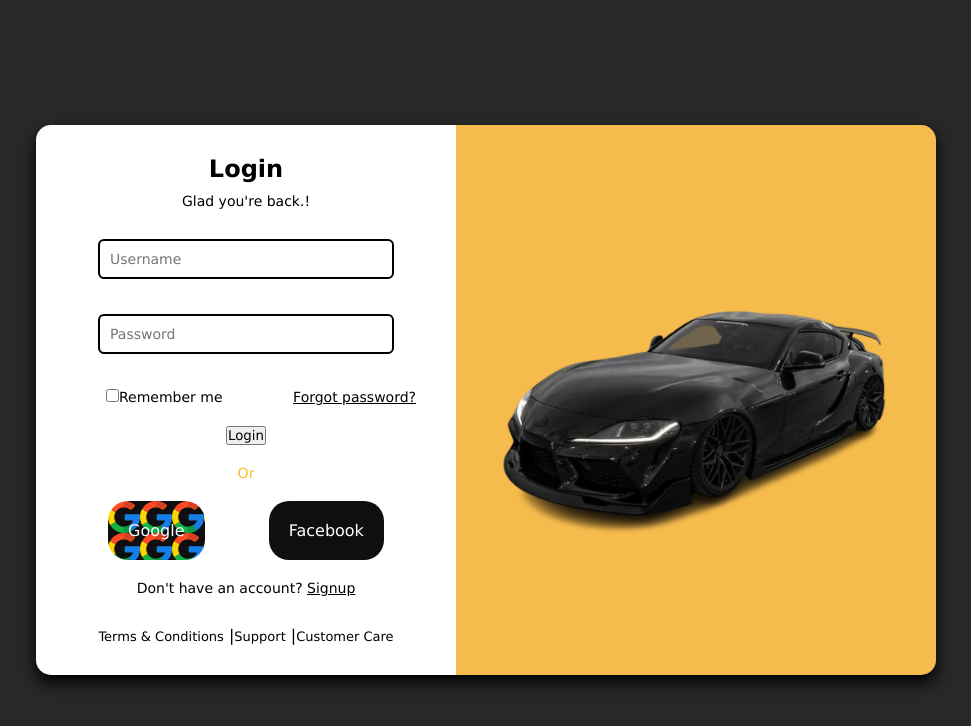
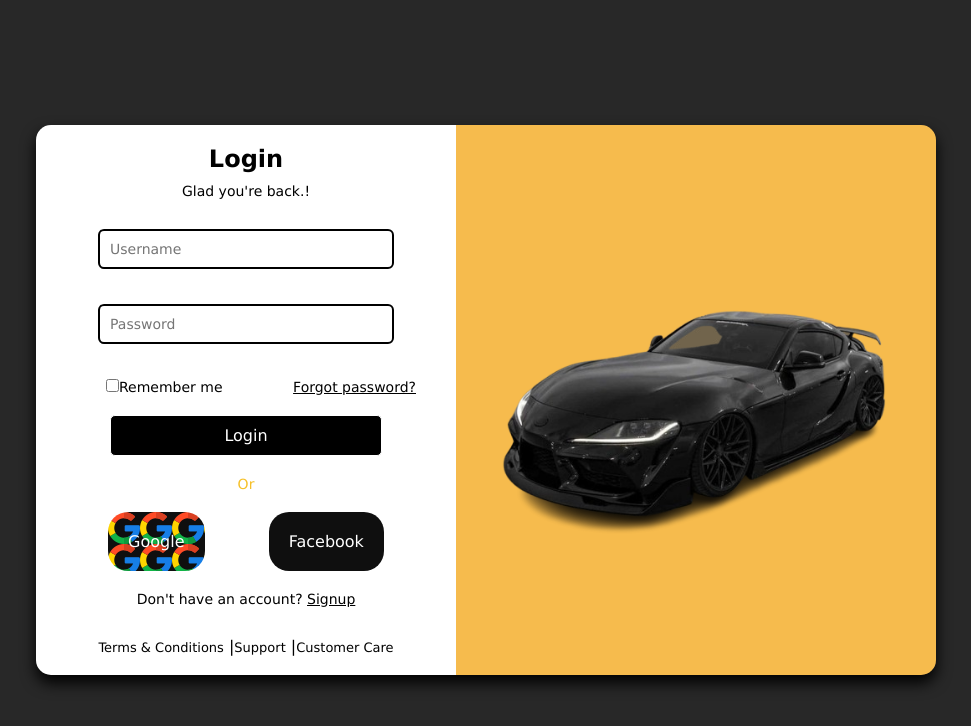
Before and after one commit to amitKhayargoli/Full-Stack-Car-Rental, a React (Vite) app: page /Login in a window 1280 px wide. Shown: the top 726 px of the page, without its empty margins (154-1125 px from the left). Built offline with nearby package versions, Linux system fonts and the light colour scheme.

Commit message:
minor changes in login form

```diff
--- a/src/Login.css
+++ b/src/Login.css
@@ -116,7 +116,7 @@
     text-decoration: underline;
 }
 
-.submit {
+.submit-btn {
     width: 80%;
     padding: 10px;
     background-color: black;
--- a/src/Login.jsx
+++ b/src/Login.jsx
@@ -5,7 +5,9 @@ import car from "./car.png";
 import "./Login.css";
 
 export default function Login() {
-  function validation() {
+  const handleValidation = (e) => {
+    e.preventDefault();
+
     const loginForm = document.getElementById("loginForm");
     const username = document.getElementById("username");
     const password = document.getElementById("password");
@@ -38,7 +40,7 @@ export default function Login() {
       console.log(`${event.key}`);
       password_error.innerHTML = "";
     });
-  }
+  };
 
   // Slideshow Functionality using useEffect
   useEffect(() => {
@@ -65,7 +67,7 @@ export default function Login() {
           <div className="login-card">
             <h2>Login</h2>
             <p>Glad you're back.!</p>
-            <form id="loginForm" action="#" method="post" onSubmit={validation}>
+            <form id="loginForm" method="post" onSubmit={handleValidation}>
               <div className="form-group">
                 <input
                   type="text"
```
